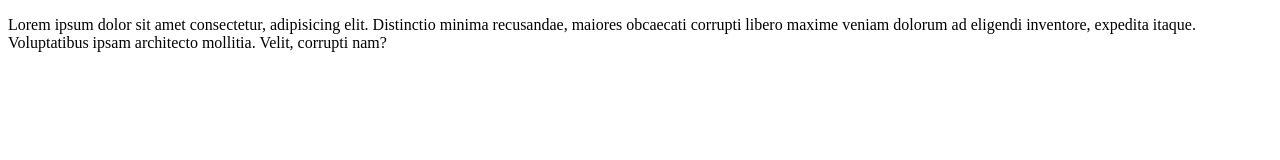
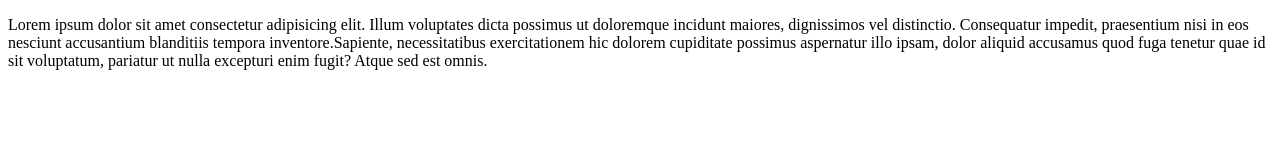
Before and after one commit to Askhat-Azizov/test, a plain HTML site: page index.html in a window 1280 px wide. Drawn offline with Linux system fonts and the light colour scheme.

Commit message:
initial commit

```diff
--- a/index.html
+++ b/index.html
@@ -7,6 +7,7 @@
     <title>Document</title>
 </head>
 <body>
-    <p>Lorem ipsum dolor sit amet consectetur, adipisicing elit. Distinctio minima recusandae, maiores obcaecati corrupti libero maxime veniam dolorum ad eligendi inventore, expedita itaque. Voluptatibus ipsam architecto mollitia. Velit, corrupti nam?</p>
+    <p><span>Lorem ipsum dolor sit amet consectetur adipisicing elit. Illum voluptates dicta possimus ut doloremque incidunt maiores, dignissimos vel distinctio. Consequatur impedit, praesentium nisi in eos nesciunt accusantium blanditiis tempora inventore.</span><span>Sapiente, necessitatibus exercitationem hic dolorem cupiditate possimus aspernatur illo ipsam, dolor aliquid accusamus quod fuga tenetur quae id sit voluptatum, pariatur ut nulla excepturi enim fugit? Atque sed est omnis.</span></p>
+
 </body>
 </html>
```
